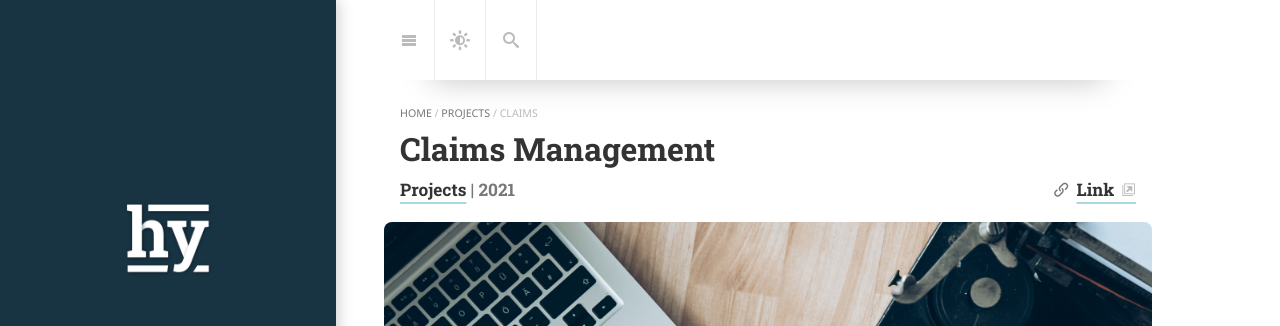
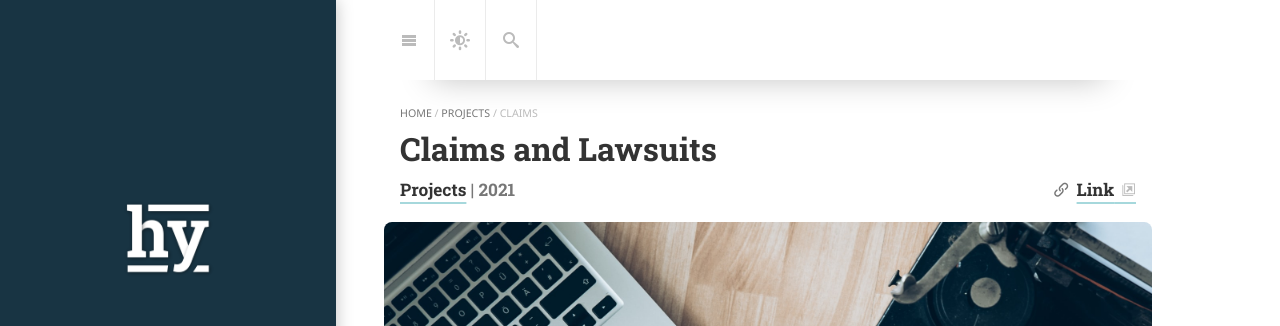
Before and after one commit to xCounsel/adminpays, a Jekyll site: the page built from _projects/claims.md, in a window 1280 px wide and 900 px high. Shown: the top 326 px of the window. Built offline with Jekyll 4.4.1, drawn with Linux system fonts in a browser that asks for light colours; cached includes are drawn as plain includes; nearby versions of some CDN libraries; some web fonts are replaced; library files that are not in the unit come from our copies.

Commit message:
Update claims.md

```diff
--- a/_projects/claims.md
+++ b/_projects/claims.md
@@ -1,6 +1,6 @@
 ---
 layout: project
-title: 'Claims Management'
+title: 'Claims and Lawsuits'
 caption: Claims management.
 description: >
    Claims management.
```
